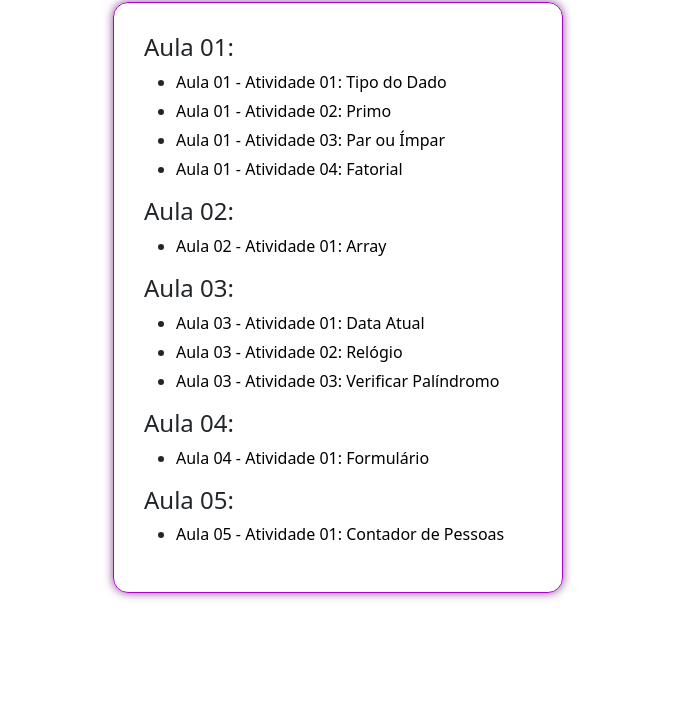
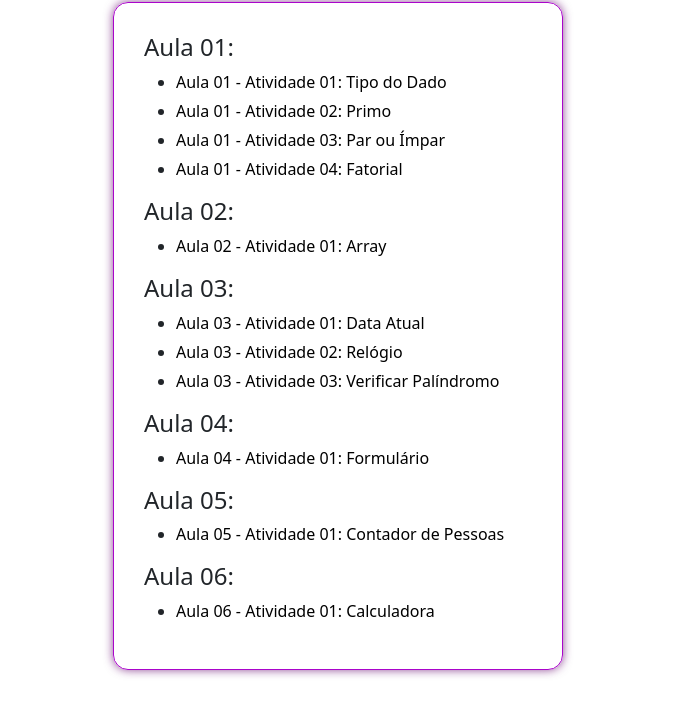
Before and after one commit to juliaferreti/AtividadesJS, a plain HTML site: page index.html in a window 1280 px wide. Shown: the part 80-796 px from the top of the page, without its empty margins (302-975 px from the left). Drawn offline with nearby package versions, Linux system fonts and the light colour scheme.

Commit message:
index.html

```diff
--- a/index.html
+++ b/index.html
@@ -38,6 +38,10 @@
         <ul>
             <li><a href="Aula05/exercicio1.html">Aula 05 - Atividade 01: Contador de Pessoas</a></li>
         </ul>
+        <h4> Aula 06: </h4>
+        <ul>
+            <li><a href="Aula06/exercicio1.html">Aula 06 - Atividade 01: Calculadora</a></li>
+        </ul>
     </div>
     <script src="https://cdn.jsdelivr.net/npm/@popperjs/core@2.11.6/dist/umd/popper.min.js" integrity="sha384-oBqDVmMz9ATKxIep9tiCxS/Z9fNfEXiDAYTujMAeBAsjFuCZSmKbSSUnQlmh/jp3" crossorigin="anonymous"></script>
     <script src="https://cdn.jsdelivr.net/npm/bootstrap@5.2.2/dist/js/bootstrap.min.js" integrity="sha384-IDwe1+LCz02ROU9k972gdyvl+AESN10+x7tBKgc9I5HFtuNz0wWnPclzo6p9vxnk" crossorigin="anonymous"></script>
```
